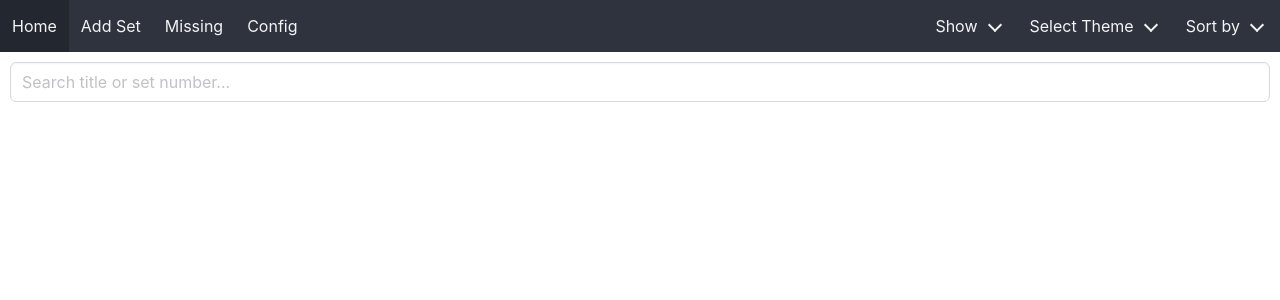
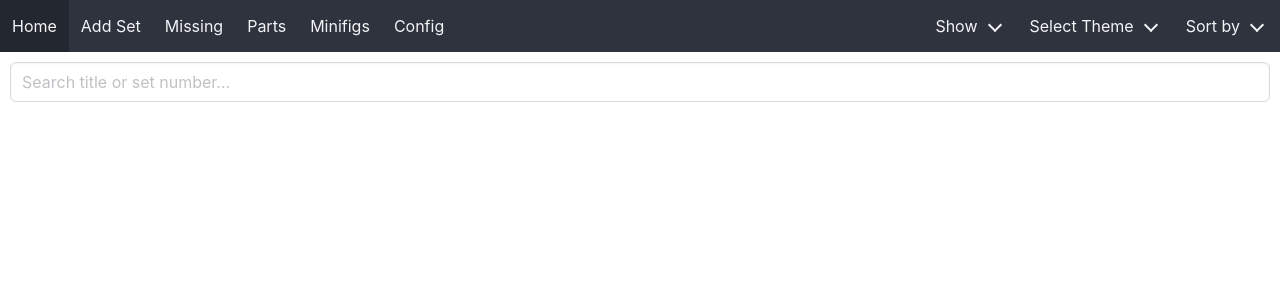
Before and after one commit to tylerobara/BrickTracker, a Flask app: template templates/index.html in a window 1280 px wide. Shown: the top 300 px of the page. Run offline with Flask 3, Linux system fonts and the light colour scheme; the template is opened without the code that fills it, so the values that code supplies are empty; some libraries are stand-ins or nearby versions.

Commit message:
Fixed navbar with more buttons

```diff
--- a/templates/index.html
+++ b/templates/index.html
@@ -12,6 +12,13 @@
 
       <style>
 
+@media only screen and (max-width: 480px) {
+/* horizontal scrollbar for tables if mobile screen */
+.hidden-mobile {
+display: none !important;
+}
+
+}
 .dropdown-menu {
   width: max-content; /* Remove default width */
   overflow-wrap: break-word;
@@ -94,6 +101,7 @@
     padding: 10px;
   }
 
+
       </style>
   </head>
   <body>
@@ -106,10 +114,16 @@
 			<a class="navbar-item" href="/create">
 				Add Set
 			</a>
-			<a class="navbar-item" href="/missing">
+			<a class="navbar-item hidden-mobile" href="/missing">
 				Missing
 			</a>
-			<a class="navbar-item" href="/config">
+			<a class="navbar-item hidden-mobile" href="/parts">
+				Parts
+			</a>
+			<a class="navbar-item hidden-mobile" href="/minifigs">
+				Minifigs
+			</a>
+			<a class="navbar-item hidden-mobile" href="/config">
 				Config
 			</a>
 			<a role="button" class="navbar-burger" aria-label="menu" aria-expanded="false" data-target="navMenu">
```
